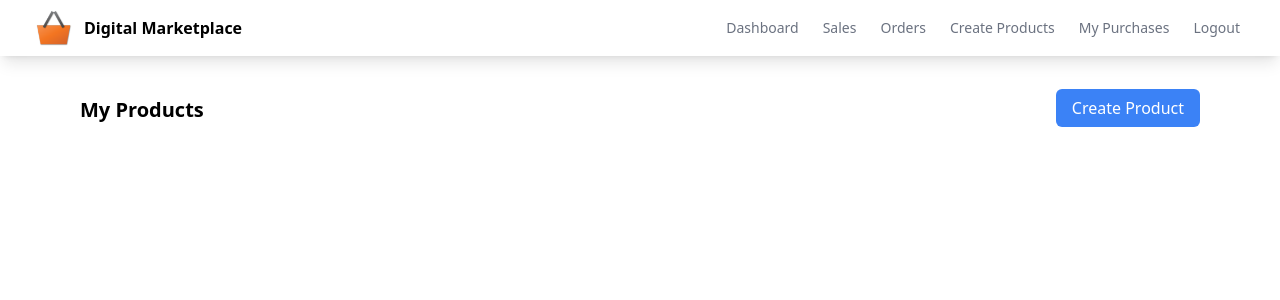
After one commit to FreZYa/DigitalM, a Django app: page /dashboard/ in a window 1280 px wide. The commit adds this page. Shown: the top 300 px of the page. Run offline with Django 4.2, Linux system fonts and the light colour scheme; data that the repository does not hold is empty; parts of the project's set-up code (start-up, migrations or seed data) failed here and were passed over; some libraries are stand-ins or nearby versions.

Commit message:
Product create, edit and delete features added. Also html's are implemented

```diff
--- a/mysite/myapp/templates/myapp/base.html
+++ b/mysite/myapp/templates/myapp/base.html
@@ -13,20 +13,31 @@
 <body>
     <nav class="shadow-lg">
         <div class="flex flex-wrap justify-between ml-5 items-center mx-auto px-4 py-2.5">
-            <a href="" class="flex items-center">
+            <a href="{% url 'index' %}" class="flex items-center">
                 <img class="h-9 mr-3" src="{% static 'images/logo.png' %}" alt="">
                 <span class="self-center text-xml font-semibold">Digital Marketplace</span>
             </a>
             <div class="flex items-center">
-                <a href="" class="mr-6 text-sm font-medium text-gray-500">Dashboard</a>
+                <a href="{% url 'dashboard' %}" class="mr-6 text-sm font-medium text-gray-500">Dashboard</a>
                 <a href="" class="mr-6 text-sm font-medium text-gray-500">Sales</a>
                 <a href="" class="mr-6 text-sm font-medium text-gray-500">Orders</a>
-                <a href="" class="mr-6 text-sm font-medium text-gray-500">Create Products</a>
+                <a href="{% url 'create_product' %}" class="mr-6 text-sm font-medium text-gray-500">Create Products</a>
                 <a href="" class="mr-6 text-sm font-medium text-gray-500">My Purchases</a>
                 <a href="" class="mr-6 text-sm font-medium text-gray-500">Logout</a>
             </div>
         </div>
     </nav>
+
+    {% if messages %}
+    <div class="container mx-auto mt-4 px-4">
+        {% for message in messages %}
+            <div class="p-4 mb-4 rounded-lg {% if message.tags == 'success' %}bg-green-100 text-green-700{% elif message.tags == 'error' %}bg-red-100 text-red-700{% else %}bg-blue-100 text-blue-700{% endif %}">
+                {{ message }}
+            </div>
+        {% endfor %}
+    </div>
+    {% endif %}
+
     {% block body %}
     {% endblock %}
 </body>
--- /dev/null
+++ b/mysite/myapp/templates/myapp/dashboard.html
@@ -0,0 +1,46 @@
+{% extends 'myapp/base.html' %}
+
+{% block title %}Delete Product{% endblock %}
+
+{% block body %}
+    <div class="flex justify-between">
+        <div class="ml-20 mt-10 font-bold text-xl">My Products</div>
+        <div class="mr-20 mt-10">
+            <a href="{% url 'create_product' %}" class="bg-blue-500 text-white py-2 px-4 rounded-md">Create Product</a>
+        </div>
+    </div>
+
+    <div class="products-container p-10 m-5">
+        {% for product in products %}
+            <div class="flex justify-between m-5 p-2 shadow-lg">
+                <div class="flex w-1/4">
+                    <img class="h-20" src="https://cdn1.iconfinder.com/data/icons/carbon-design-system-vol-6/32/no-image-256.png" alt="">
+                    <div class="relative group">
+                        <a href="{% url 'edit_product' product.id %}">
+                            <div class="opacity-0 group-hover:opacity-100 duration-300 absolute inset-x-0 bottom-0 p-8 justify-center items-end bg-white font-semibold">
+                                Edit Product
+                            </div>
+                            <div class="ml-5">
+                                <div class="font-bold text-sm">{{ product.name }}</div>
+                                <div class="text-sm text-green-500">${{ product.price }}</div>
+                            </div>
+                        </a>
+                    </div>
+                </div>
+                <div>
+                    <div class="text-2xl">$200</div>
+                    <div class="text-xs">Total Earnings</div>
+                </div>
+                <div>
+                    <div class="text-2xl">20</div>
+                    <div class="text-xs">Total Orders</div>
+                </div>
+                <div class="pr-10">
+                    <div class="text-2xl">4.8</div>
+                    <div class="text-xs">Rating</div>
+                </div>
+            </div>
+        {% endfor %}
+    </div>
+
+{% endblock %}
--- a/mysite/myapp/urls.py
+++ b/mysite/myapp/urls.py
@@ -8,4 +8,9 @@ urlpatterns = [
     path('create-checkout-session/<int:id>', views.create_checkout_session, name='api_checkout_session'),
     path('success/', views.payment_success_view, name='success'),
     path('failed/', views.payment_failed_view, name='failed'),
+    path('create-product/', views.create_product, name='create_product'),
+    path('edit-product/<int:id>', views.product_edit, name='edit_product'),
+    path('delete-product/<int:id>', views.product_delete, name='delete_product'),
+    path('dashboard/', views.dashboard, name='dashboard'),
+    path('register/', views.register, name='register'),
 ]
--- a/mysite/myapp/views.py
+++ b/mysite/myapp/views.py
@@ -1,6 +1,10 @@
 from django.conf import settings
 from django.urls import reverse
-from django.shortcuts import render, get_object_or_404
+from django.shortcuts import render, get_object_or_404, redirect
+from django.contrib import messages
+from django.contrib.auth.decorators import login_required
+
+from .forms import ProductForm, UserRegistrationForm
 from .models import Product, OrderDetail
 from django.views.decorators.csrf import csrf_exempt
 import stripe
@@ -72,3 +76,61 @@ def payment_success_view(request):
 
 def payment_failed_view(request):
     return render(request, "myapp/failed.html")
+
+# @login_required
+def create_product(request):
+    if request.method == 'POST':
+        form = ProductForm(request.POST, request.FILES)
+        if form.is_valid():
+            product = form.save()
+            messages.success(request, f"Product '{product.name}' created successfully!")
+            return redirect('index')
+        else:
+            messages.error(request, "Please correct the errors below.")
+    else:
+        form = ProductForm()
+    return render(request, "myapp/create_product.html", {"form": form})
+
+# @login_required
+def product_edit(request, id):
+    product = get_object_or_404(Product, id=id)
+    if request.method == 'POST':
+        form = ProductForm(request.POST, request.FILES, instance=product)
+        if form.is_valid():
+            updated_product = form.save()
+            messages.success(request, f"Product '{updated_product.name}' updated successfully!")
+            return redirect('index')
+        else:
+            messages.error(request, "Please correct the errors below.")
+    else:
+        form = ProductForm(instance=product)
+    return render(request, "myapp/edit_product.html", {"form": form, "product": product})
+
+# @login_required
+def product_delete(request, id):
+    product = get_object_or_404(Product, id=id)
+    if request.method == 'POST':
+        product_name = product.name
+        product.delete()
+        messages.success(request, f"Product '{product_name}' deleted successfully!")
+        return redirect('index')
+    else:
+        return render(request, "myapp/delete.html", {"product": product})
+
+
+def dashboard(request):
+    products = Product.objects.all()
+    return render(request, "myapp/dashboard.html", {"products": products})
+
+
+def register(request):
+    if request.method == 'POST':
+        user_form = UserRegistrationForm(request.POST)
+        new_user = user_form.save(commit=False)
+        new_user.set_password(user_form.cleaned_data['password'])
+        new_user.save()
+        messages.success(request, "User created successfully!")
+        return redirect('login')
+    else:
+        user_form = UserRegistrationForm()
+    return render(request, "myapp/register.html", {"user_form": user_form})
```
Also changed, not shown: mysite/myapp/forms.py (added, +29 -0 lines), mysite/myapp/templates/myapp/create_product.html (added, +56 -0 lines), mysite/myapp/templates/myapp/delete.html (added, +22 -0 lines), mysite/myapp/templates/myapp/edit_product.html (added, +59 -0 lines), mysite/myapp/templates/myapp/failed.html (+8 -1 lines), mysite/myapp/templates/myapp/payment_success.html (+8 -1 lines), mysite/myapp/templates/myapp/register.html (added, +11 -0 lines).
